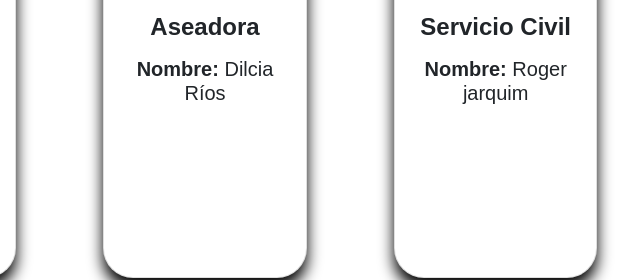
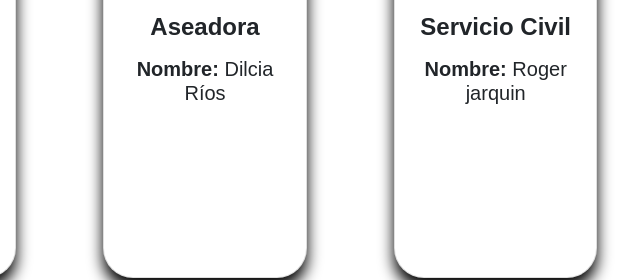
Before and after one commit to luifer2005/sitioweb, a plain HTML site: page civil.html in a window 1280 px wide. Shown: the part 448-728 px from the top of the page, 435-1075 px from the left. Drawn offline with nearby package versions, Linux system fonts and the light colour scheme.

Commit message:
Add files via upload

```diff
--- a/civil.html
+++ b/civil.html
@@ -85,7 +85,7 @@
                 <h4><b> Servicio Civil</b></h4>
                 <p class="card-text">
                   <h5><b>Nombre:</b>
-                    Roger jarquim</h5>
+                    Roger jarquin</h5>
                 </p>
               </div>
             </div>
```
